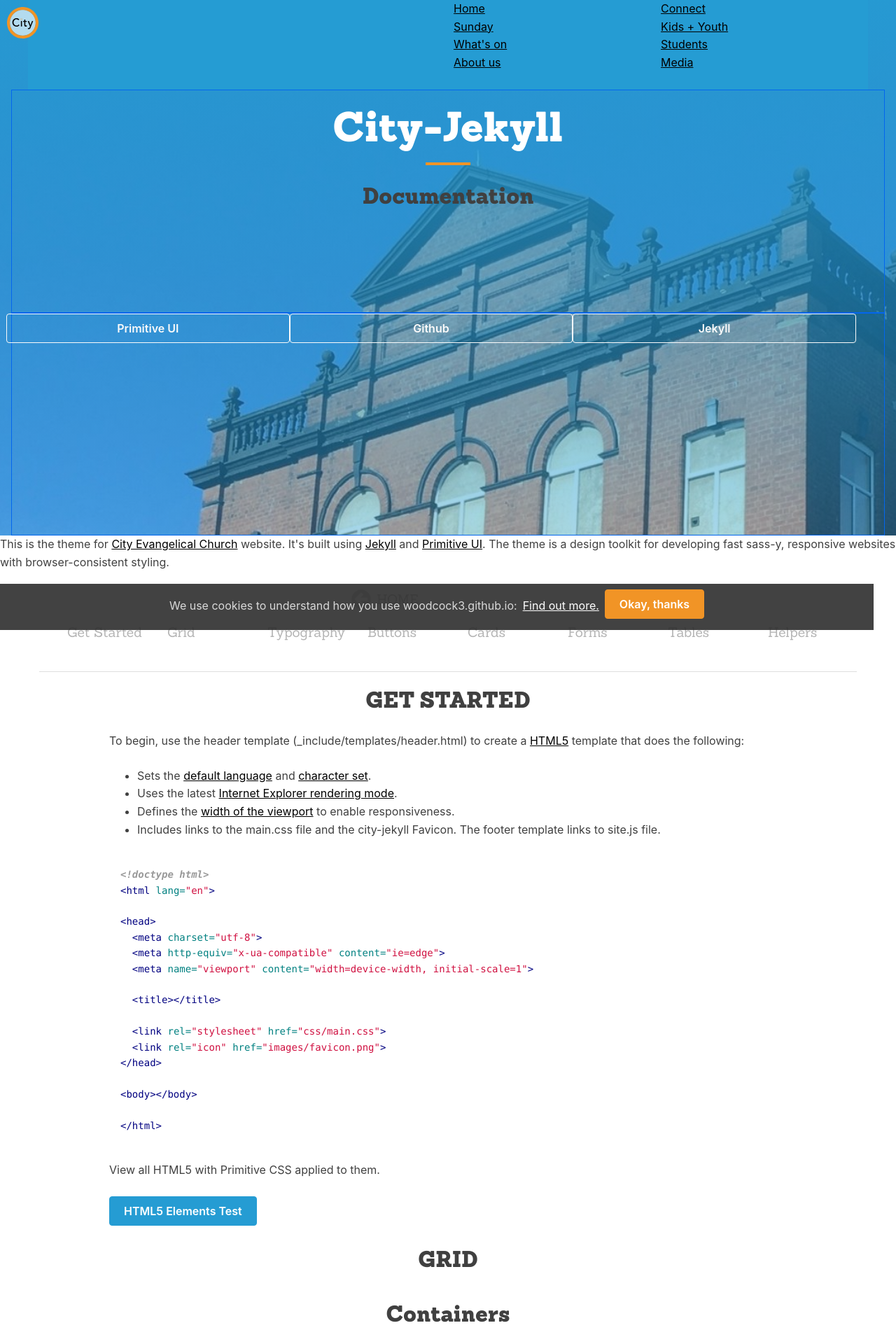
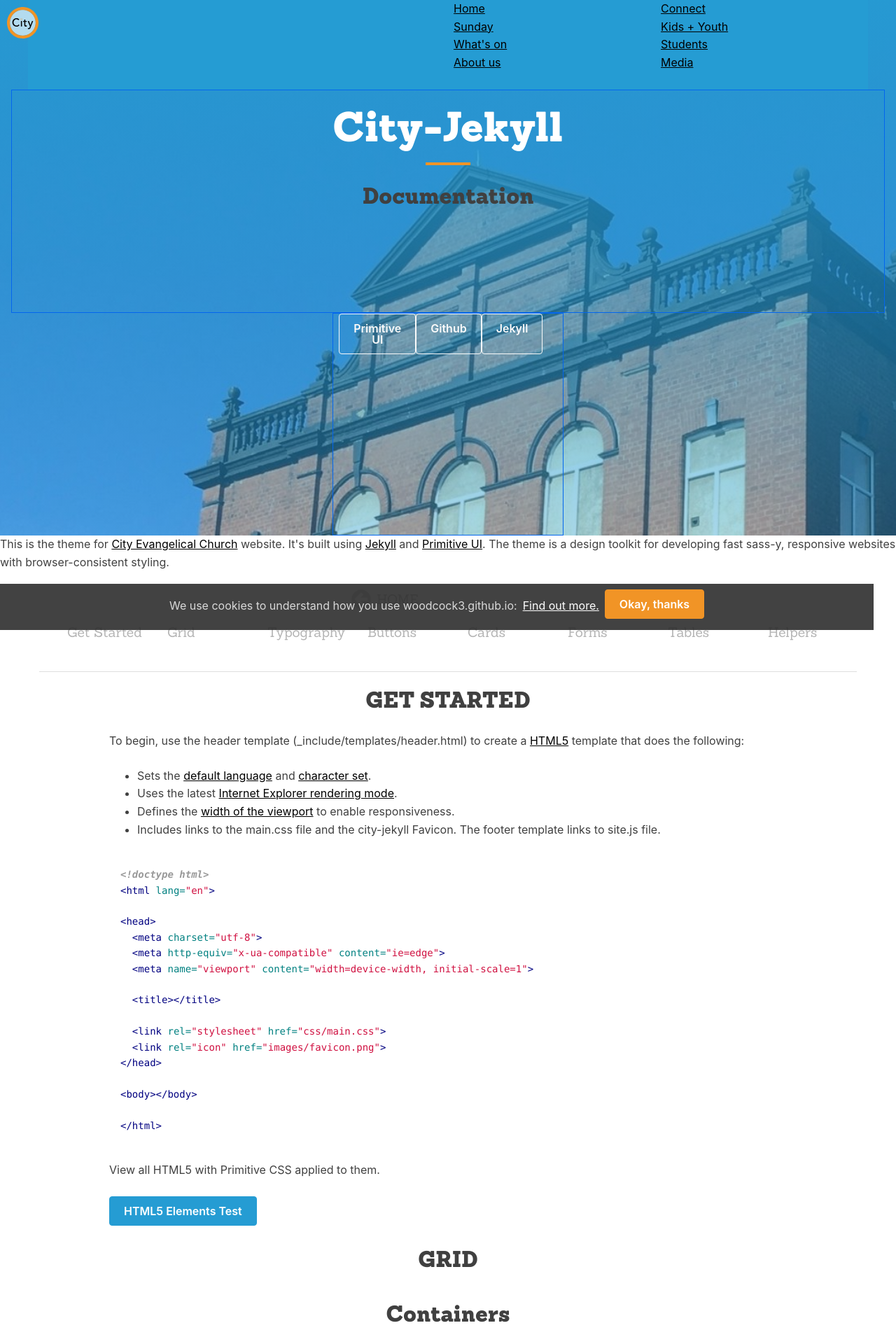
Before and after one commit to woodcox/city-jekyll, a Jekyll site: the page built from pages/_docs/2021-01-08-helper.md, in a window 1280 px wide. Shown: the top 1920 px of the page at 70% size. Built offline with Jekyll 4.4.1, drawn with Linux system fonts in a browser that asks for light colours.

Commit message:
Update docs-hero.html

```diff
--- a/_includes/templates/docs-hero.html
+++ b/_includes/templates/docs-hero.html
@@ -5,7 +5,7 @@
     <h1 class="hero-text-h1">City-Jekyll</h1>
     <h2 class="hero-text-h2">Documentation</h2>
   </div>
-  <div class="hero-buttons large-container">
+  <div class="hero-buttons medium-container">
     <div class="flex-row">
       <a class="flex-small sm-one-third button muted-button" href="https://taniarascia.github.io/primitive">Primitive UI</a>
       <a class="flex-small sm-one-third button muted-button" href="https://github.com/woodcock3/city-jekyll">Github</a>
```
